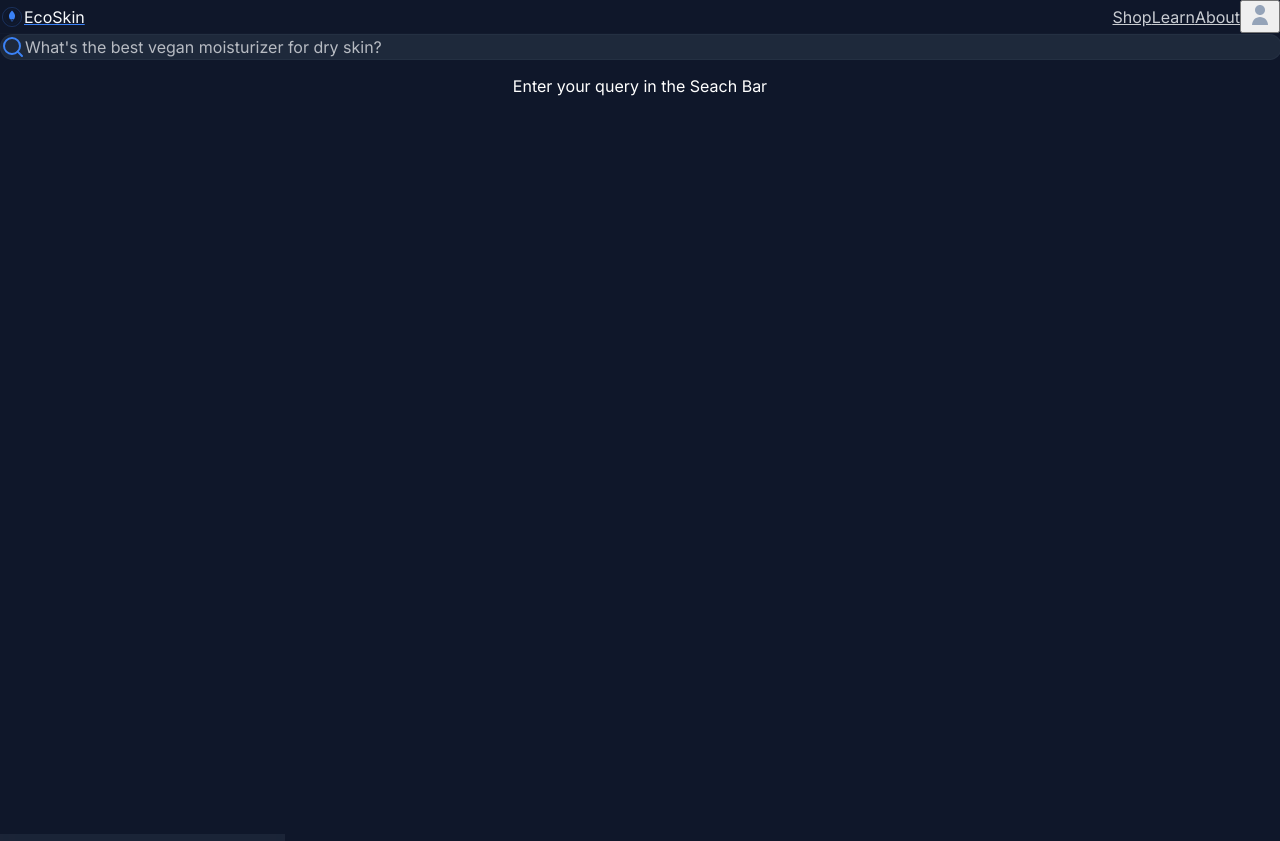
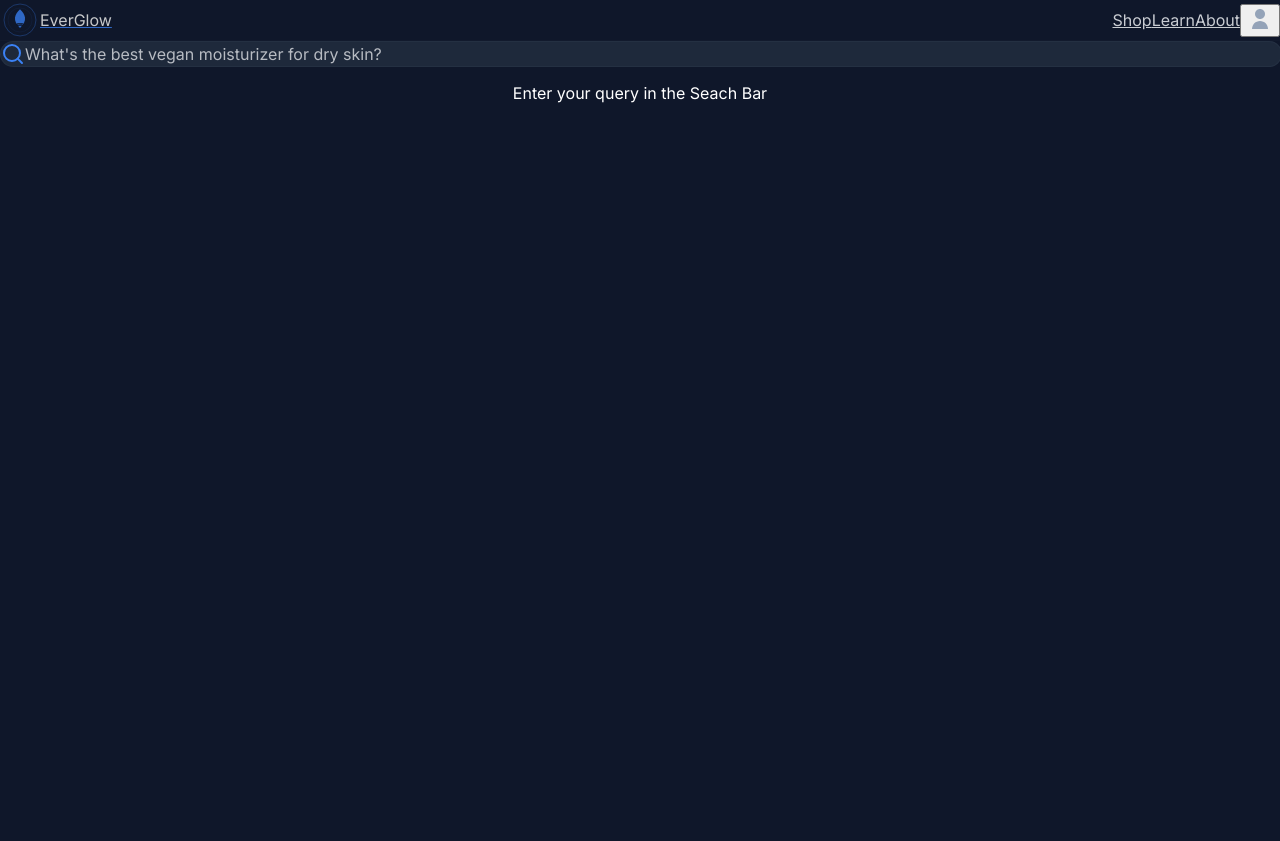
Before and after one commit to BssMsi/everglow_ai_storefront, a Next.js app in the folder frontend/: page / in a window 1280 px wide. Built offline with nearby package versions, Linux system fonts and the light colour scheme.

Commit message:
update logo

```diff
--- a/frontend/src/components/layout/Header.tsx
+++ b/frontend/src/components/layout/Header.tsx
@@ -11,9 +11,9 @@ const Header = () => {
       <nav className="flex items-center justify-between max-w-7xl mx-auto px-6 py-4">
         {/* Logo */}
         <Link href="/" className="flex items-center gap-2 group">
-          <Logo width={24} height={24} className="text-[var(--color-logo)]" />
+          <Logo width={40} height={40} className="text-[var(--color-logo)]" />
           <span className="text-lg font-semibold text-[var(--color-foreground)] group-hover:text-[var(--color-primary)] transition-colors duration-200">
-            EcoSkin
+            EverGlow
           </span>
         </Link>
 
--- a/frontend/src/components/layout/Logo.tsx
+++ b/frontend/src/components/layout/Logo.tsx
@@ -16,81 +16,26 @@ const Logo: React.FC<LogoProps> = ({ width = 40, height = 40, className = '' })
       height={height}
       viewBox="0 0 300 300"
       xmlns="http://www.w3.org/2000/svg"
-      className={className}
+      className={className} // Apply className to the SVG for additional styling if needed
     >
       {/* Outer circle */}
-      <circle
-        cx="150"
-        cy="150"
-        r="120"
-        fill="none"
-        stroke="var(--color-logo)"
-        strokeWidth="3"
-      />
+      <circle cx="150" cy="150" r="120" fill="none" stroke="var(--color-logo)" strokeWidth="3"></circle>
 
       {/* Single prominent leaf */}
-      <path
-        d="M150 70 C190 110, 210 150, 150 210 C90 150, 110 110, 150 70"
-        fill="var(--color-logo)"
-      />
+      <path d="M150 70 C190 110, 210 150, 150 210 C90 150, 110 110, 150 70" fill="var(--color-logo)"></path>
 
       {/* Leaf vein details */}
-      <path
-        d="M150 75 C150 120, 150 165, 150 205"
-        fill="none"
-        stroke="var(--color-logo)"
-        strokeWidth="1.5"
-      />
-      <path
-        d="M150 120 C130 140, 170 140, 150 120"
-        fill="none"
-        stroke="var(--color-logo)"
-        strokeWidth="1"
-      />
-      <path
-        d="M150 150 C120 160, 180 160, 150 150"
-        fill="none"
-        stroke="var(--color-logo)"
-        strokeWidth="1"
-      />
-      <path
-        d="M150 180 C130 185, 170 185, 150 180"
-        fill="none"
-        stroke="var(--color-logo)"
-        strokeWidth="1"
-      />
+      <path d="M150 75 C150 120, 150 165, 150 205" fill="none" stroke="var(--color-logo)" strokeWidth="1.5"></path>
+      <path d="M150 120 C130 140, 170 140, 150 120" fill="none" stroke="var(--color-logo)" strokeWidth="1"></path>
+      <path d="M150 150 C120 160, 180 160, 150 150" fill="none" stroke="var(--color-logo)" strokeWidth="1"></path>
+      <path d="M150 180 C130 185, 170 185, 150 180" fill="none" stroke="var(--color-logo)" strokeWidth="1"></path>
 
       {/* Glow effect */}
-      <circle
-        cx="150"
-        cy="150"
-        r="90"
-        fill="none"
-        stroke="var(--color-logo)"
-        strokeWidth="1"
-        opacity="0.6"
-      />
+      <circle cx="150" cy="150" r="90" fill="none" stroke="var(--color-logo)" strokeWidth="1" opacity="0.6"></circle>
 
-      {/* Vegan symbol */}
-      <rect
-        x="125"
-        y="175"
-        width="50"
-        height="18"
-        rx="9"
-        fill="var(--color-background)"
-      />
-      <text
-        x="150"
-        y="188"
-        fontFamily="Arial, sans-serif"
-        fontSize="12"
-        fontWeight="bold"
-        textAnchor="middle"
-        fill="var(--color-logo)"
-      >
-        VEGAN
-      </text>
+      {/* Vegan symbol - background uses theme background, text uses logo color */}
+      <rect x="125" y="175" width="50" height="18" rx="9" fill="var(--color-background)"></rect> {/* Changed from white to theme background */}
+      <text x="150" y="188" fontFamily="Arial, sans-serif" fontSize="12" fontWeight="bold" textAnchor="middle" fill="var(--color-logo)">VEGAN</text>
     </svg>
   );
 };
```
